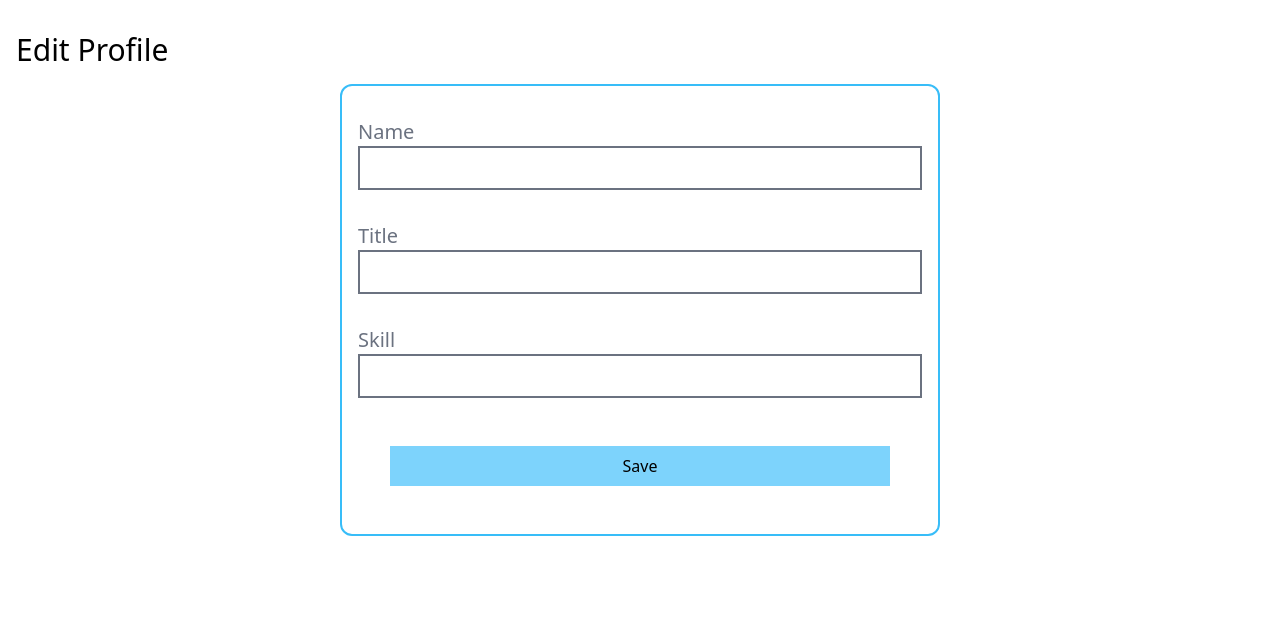
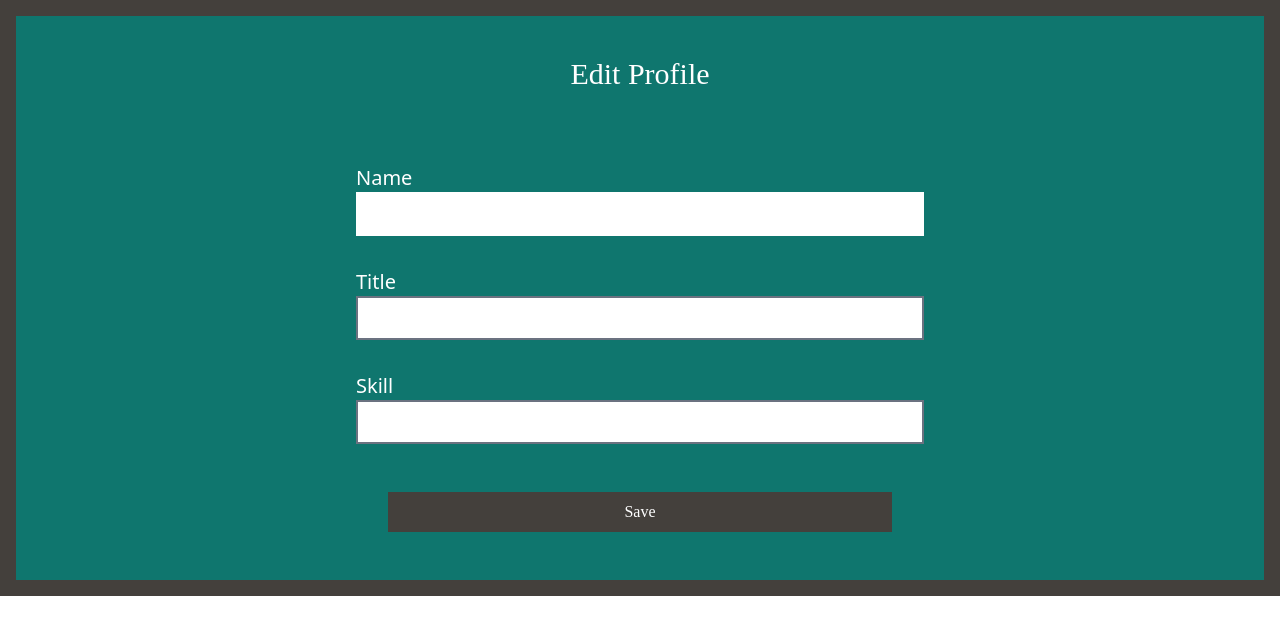
Before and after one commit to pwkoon/MERN-project, a React (Vite) app in the folder frontend/: page /profiles/edit/1 in a window 1280 px wide. Shown: the top 634 px of the page. Built offline with nearby package versions, Linux system fonts and the light colour scheme; no server answers; a web font is replaced by a local one.

Commit message:
change some ui ux:

```diff
--- a/frontend/src/pages/DeleteProfile.jsx
+++ b/frontend/src/pages/DeleteProfile.jsx
@@ -1,14 +1,35 @@
-import { useState } from "react";
+import { useState, useEffect } from "react";
 import BackButton from "../ components/BackButton";
 import Spinner from "../ components/Spinner";
 import axios from "axios";
 import { useNavigate, useParams } from "react-router-dom";
 import { enqueueSnackbar } from "notistack";
+import ProfileCard from "../ components/ProfileCard";
 
 const DeleteProfile = () => {
+  const [name, setName] = useState("");
+  const [title, setTitle] = useState("");
+  const [skill, setSkill] = useState("");
   const [loading, setLoading] = useState(false);
   const navigate = useNavigate();
   const { id } = useParams();
+
+  useEffect(() => {
+    setLoading(true);
+    axios
+      .get(`https://mern-project-api-green.vercel.app/profiles/${id}`)
+      .then((response) => {
+        setName(response.data.name);
+        setSkill(response.data.skill);
+        setTitle(response.data.title);
+        setLoading(false);
+      })
+      .catch((error) => {
+        setLoading(false);
+        alert("An error happened. Please Check console");
+        console.log(error);
+      });
+  }, []);
 
   const handleDeleteProfile = () => {
     setLoading(true);
@@ -28,12 +49,20 @@ const DeleteProfile = () => {
   };
 
   return (
-    <div className="p-4">
+    <div className="bg-rose-900 p-4 h-auto lg:h-screenflex justify-center">
+      <div className="bg-neutral-400 lg:w-11/12">
         <BackButton />
-      <h1 className="text-3xl my-4">Delete Profile</h1>
+        <h1 className="text-3xl text-white font-header p-10 text-center">
+          Delete Profile
+        </h1>
+        <div className="flex justify-center m-10">
+          <ProfileCard name={name} title={title} skill={skill} />
+        </div>
         {loading ? <Spinner /> : ""}
-      <div className="flex flex-col items-center border-2 border-sky-400 rounded-xl w-[600px] p-8 mx-auto">
-        <h3 className="text-2xl">Are You Sure You want to delete this book?</h3>
+        <div className="wrapper-form flex flex-col items-center rounded-xl w-[600px] p-8 mx-auto">
+          <h3 className="text-2xl text-white font-header">
+            Are You Sure You want to delete this profile?
+          </h3>
 
           <button
             className="p-4 bg-red-600 text-white m-8 w-full"
@@ -43,6 +72,7 @@ const DeleteProfile = () => {
           </button>
         </div>
       </div>
+    </div>
   );
 };
 
--- a/frontend/src/pages/EditProfile.jsx
+++ b/frontend/src/pages/EditProfile.jsx
@@ -49,22 +49,25 @@ const EditProfile = () => {
   };
 
   return (
-    <div className="p-4">
-      <h1 className="text-3xl my-4">Edit Profile</h1>
+    <div className="p-4 h-auto bg-stone-700">
+      <div className="bg-teal-700">
+        <h1 className="text-3xl text-white font-header p-10 text-center">
+          Edit Profile
+        </h1>
         {loading ? <Spinner /> : ""}
-      <div className="flex flex-col border-2 border-sky-400 rounded-xl w-[600px] p-4 mx-auto">
+        <div className="wrapper-form flex flex-col rounded-xl w-[600px] p-4 mx-auto">
           <div className="my-4">
-          <label className="text-xl mr-4 text-gray-500">Name</label>
+            <label className="text-xl mr-4 text-white">Name</label>
             <input
               required
               type="text"
               value={name}
               onChange={(e) => setName(e.target.value)}
-            className="border-2 border-gray-500 px-4 py-2 w-full"
+              className="border-2 border-white px-4 py-2 w-full"
             />
           </div>
           <div className="my-4">
-          <label className="text-xl mr-4 text-gray-500">Title</label>
+            <label className="text-xl mr-4 text-white">Title</label>
             <input
               required
               type="text"
@@ -74,7 +77,7 @@ const EditProfile = () => {
             />
           </div>
           <div className="my-4">
-          <label className="text-xl mr-4 text-gray-500">Skill</label>
+            <label className="text-xl mr-4 text-white">Skill</label>
             <input
               required
               type="text"
@@ -83,9 +86,13 @@ const EditProfile = () => {
               className="border-2 border-gray-500 px-4 py-2 w-full "
             />
           </div>
-        <button className="p-2 bg-sky-300 m-8" onClick={handleEditProfile}>
+          <button
+            className="p-2 bg-stone-700 text-white font-header hover:bg-stone-400 hover:text-black cursor-pointer m-8"
+            onClick={handleEditProfile}
+          >
             Save
           </button>
+        </div>
       </div>
     </div>
   );
--- a/frontend/src/pages/Home.jsx
+++ b/frontend/src/pages/Home.jsx
@@ -1,6 +1,4 @@
 import CreateProfile from "./CreateProfile";
-import { Link } from "react-router-dom";
-
 const Home = () => {
   return (
     <>
@@ -15,7 +13,6 @@ const Home = () => {
             <a className="bg-black p-2 font-bold text-white" href="/profiles">
               Show All
             </a>
-            <Link to="/profiles">Show All 2</Link>
             <a className="bg-black p-2 font-bold text-white" href="#form">
               Create One
             </a>
```
Lines whose indentation alone changed are shown as unchanged.
